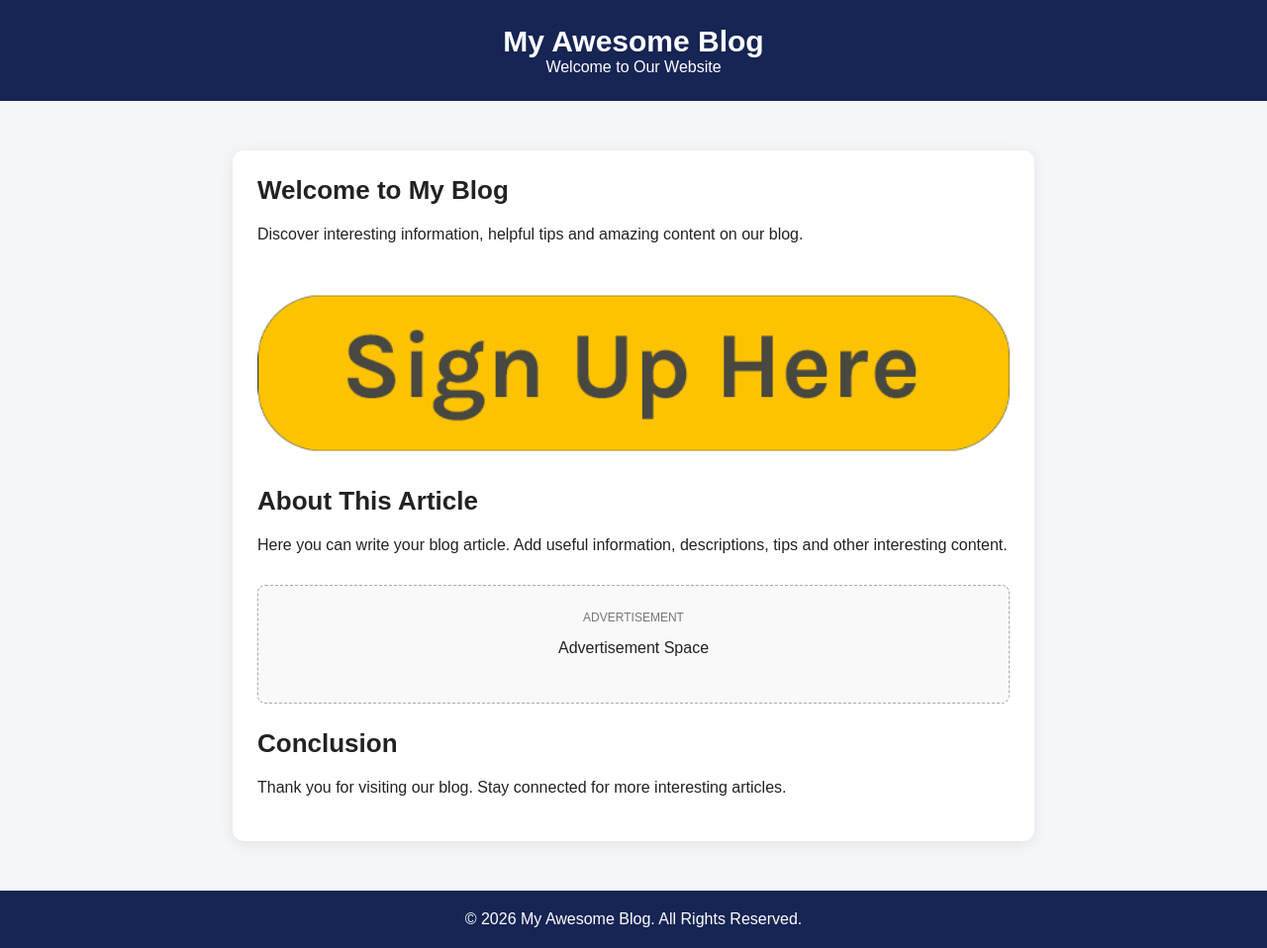
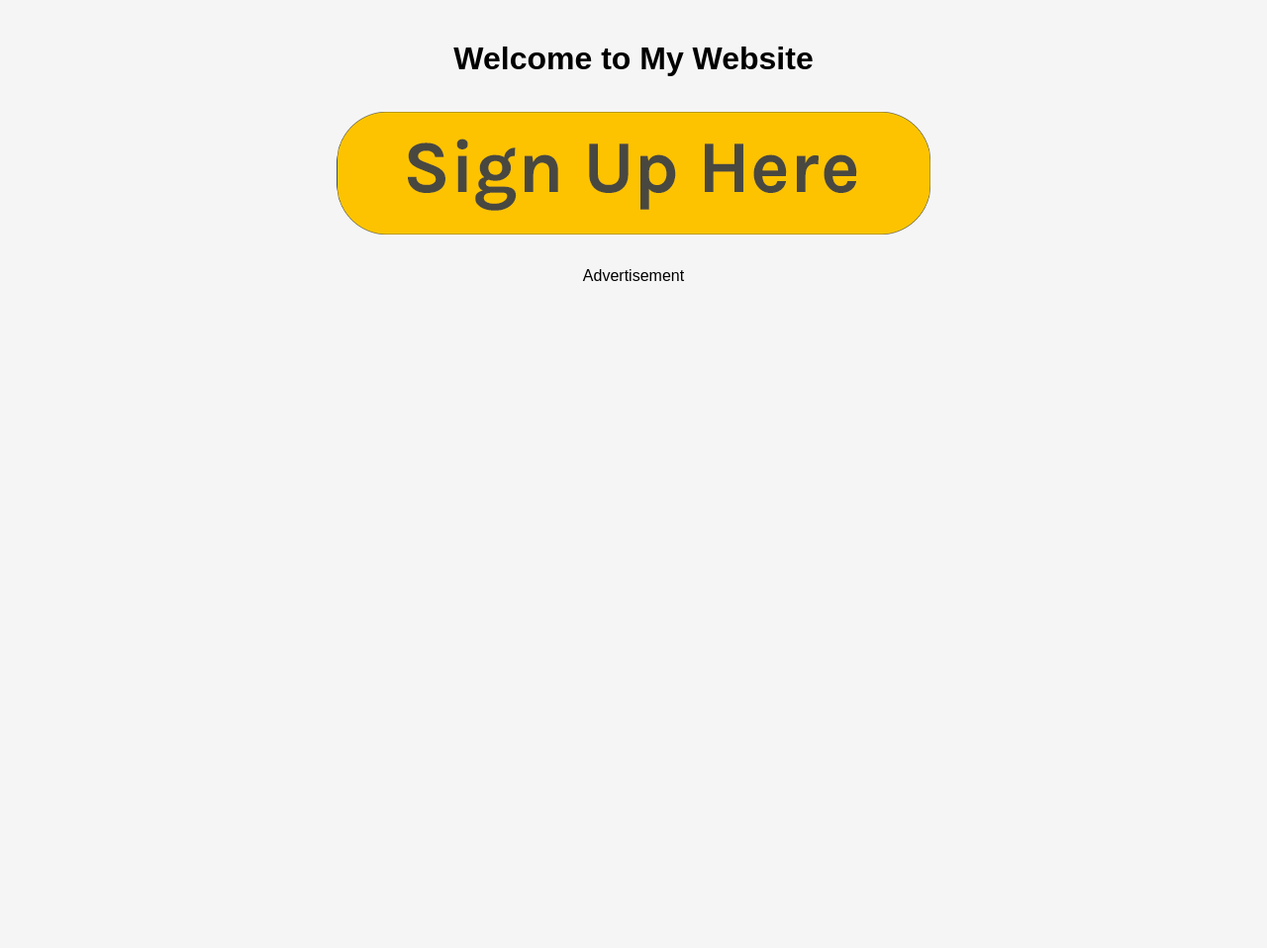
Before and after one commit to zourz4500-arch/simplesignup, a plain HTML site: page index.html in a window 1280 px wide. Shown: the whole page at 99% size. After the commit the page ends 800 px from the top, so only its background shows below. Drawn offline with Linux system fonts and the light colour scheme.

Commit message:
Update index.html

```diff
--- a/index.html
+++ b/index.html
@@ -1,160 +1,49 @@
 
 <!DOCTYPE html>
-<html lang="en">
+<html>
 <head>
-    <meta charset="UTF-8">
+    <title>My Landing Page</title>
     <meta name="viewport" content="width=device-width, initial-scale=1.0">
-    <title>My Blog Landing Page</title>
 
     <style>
-        * {
+        body {
+            font-family: Arial;
+            text-align: center;
             margin: 0;
-            padding: 0;
-            box-sizing: border-box;
+            padding: 20px;
+            background: #f5f5f5;
         }
 
-        body {
-            font-family: Arial, sans-serif;
-            background: #f4f6f9;
-            color: #222;
+        img {
+            width: 100%;
+            max-width: 600px;
+            height: auto;
         }
 
-        header {
-            background: #172554;
-            color: white;
-            text-align: center;
-            padding: 25px 15px;
-        }
-
-        header h1 {
-            font-size: 30px;
-        }
-
-        .container {
-            max-width: 850px;
-            margin: 30px auto;
+        .ads {
+            margin: 20px auto;
             padding: 20px;
-        }
-
-        .blog-card {
             background: white;
-            padding: 25px;
-            border-radius: 12px;
-            box-shadow: 0 3px 15px rgba(0,0,0,0.08);
-        }
-
-        .blog-card h2 {
-            margin-bottom: 15px;
-            font-size: 26px;
-        }
-
-        .blog-image {
-            width: 100%;
-            height: auto;
-            border-radius: 10px;
-            margin: 15px 0;
-        }
-
-        .blog-card p {
-            font-size: 16px;
-            line-height: 1.8;
-            margin-bottom: 15px;
-        }
-
-        .ad-container {
-            background: #f9f9f9;
-            border: 1px dashed #aaa;
-            padding: 25px 10px;
-            margin: 25px 0;
-            text-align: center;
-            border-radius: 8px;
-            min-height: 120px;
-        }
-
-        .ad-label {
-            font-size: 12px;
-            color: #777;
-            margin-bottom: 10px;
-        }
-
-        footer {
-            text-align: center;
-            background: #172554;
-            color: white;
-            padding: 20px;
-            margin-top: 30px;
-        }
-
-        @media(max-width:600px) {
-            .container {
-                padding: 12px;
-            }
-
-            .blog-card h2 {
-                font-size: 22px;
-            }
+            max-width: 600px;
         }
     </style>
 </head>
 
 <body>
 
-    <header>
-        <h1>My Awesome Blog</h1>
-        <p>Welcome to Our Website</p>
-    </header>
+    <h1>Welcome to My Website</h1>
 
-    <div class="container">
+    <!-- IMAGE URL YAHAN LAGAYEIN -->
+    <img src="https://raw.githubusercontent.com/zourz4500-arch/simplesignup/refs/heads/main/SignUp-Button.png" alt="My Image">
 
-        <div class="blog-card">
+    <!-- ADS CODE YAHAN LAGAYEIN -->
+    <div class="https://breachuptown.com/tnc6abng?key=d23a2d94c73e8049303d2b5eccccdb78">
 
-            <h2>Welcome to My Blog</h2>
+        <p>Advertisement</p>
 
-            <p>
-                Discover interesting information, helpful tips
-                and amazing content on our blog.
-            </p>
-
-            <!-- Blog Image -->
-            <img
-                src="https://raw.githubusercontent.com/zourz4500-arch/simplesignup/refs/heads/main/SignUp-Button.png"
-                alt="Blog Image"
-                class="blog-image"
-            >
-
-            <h2>About This Article</h2>
-
-            <p>
-                Here you can write your blog article.
-                Add useful information, descriptions,
-                tips and other interesting content.
-            </p>
-
-            <!-- Advertisement Section -->
-            <div class="ad-container">
-
-                <div class="ad-label">ADVERTISEMENT</div>
-
-                <!-- https://breachuptown.com/tnc6abng?key=d23a2d94c73e8049303d2b5eccccdb78 -->
-
-                <p>Advertisement Space</p>
-
-            </div>
-
-            <h2>Conclusion</h2>
-
-            <p>
-                Thank you for visiting our blog.
-                Stay connected for more interesting articles.
-            </p>
-
-        </div>
+        <!-- Paste your Google Ads code here -->
 
     </div>
 
-    <footer>
-        <p>© 2026 My Awesome Blog. All Rights Reserved.</p>
-    </footer>
-
 </body>
 </html>
```
